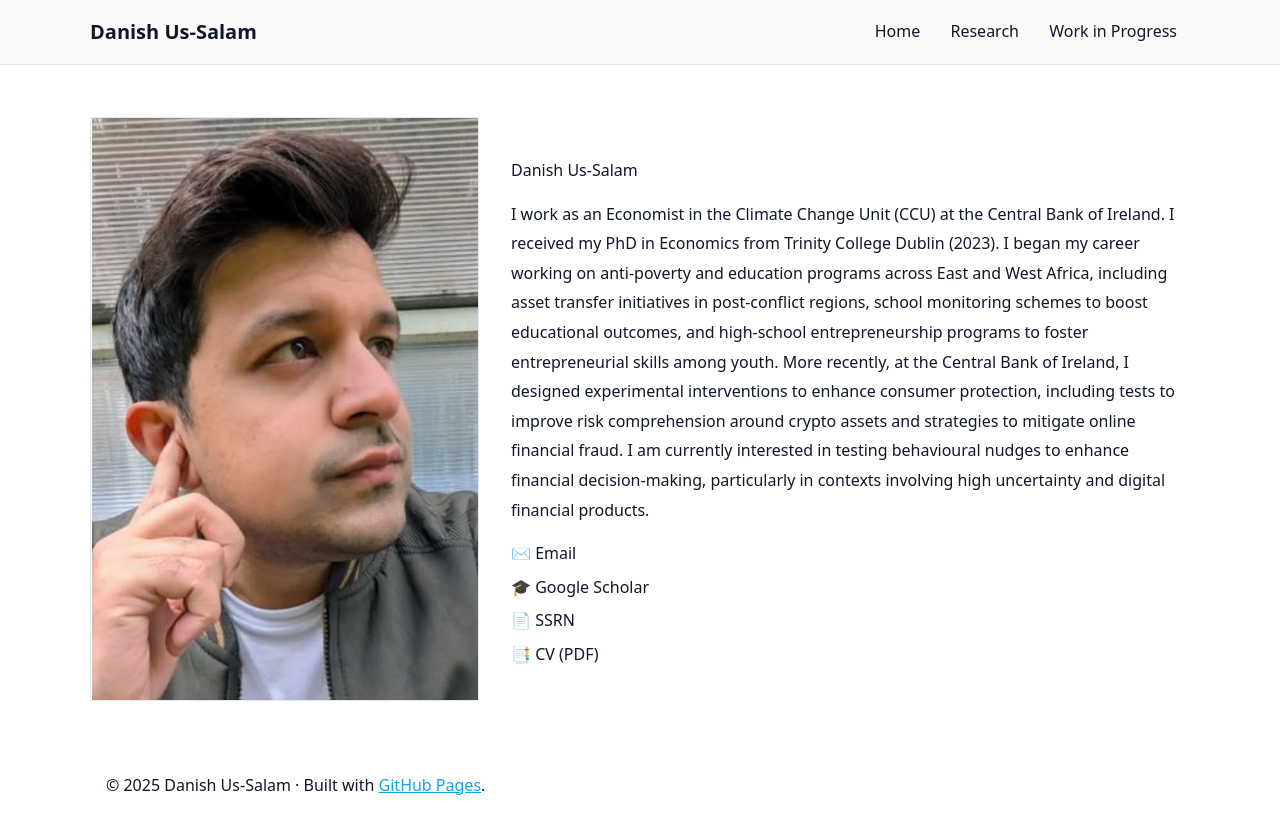
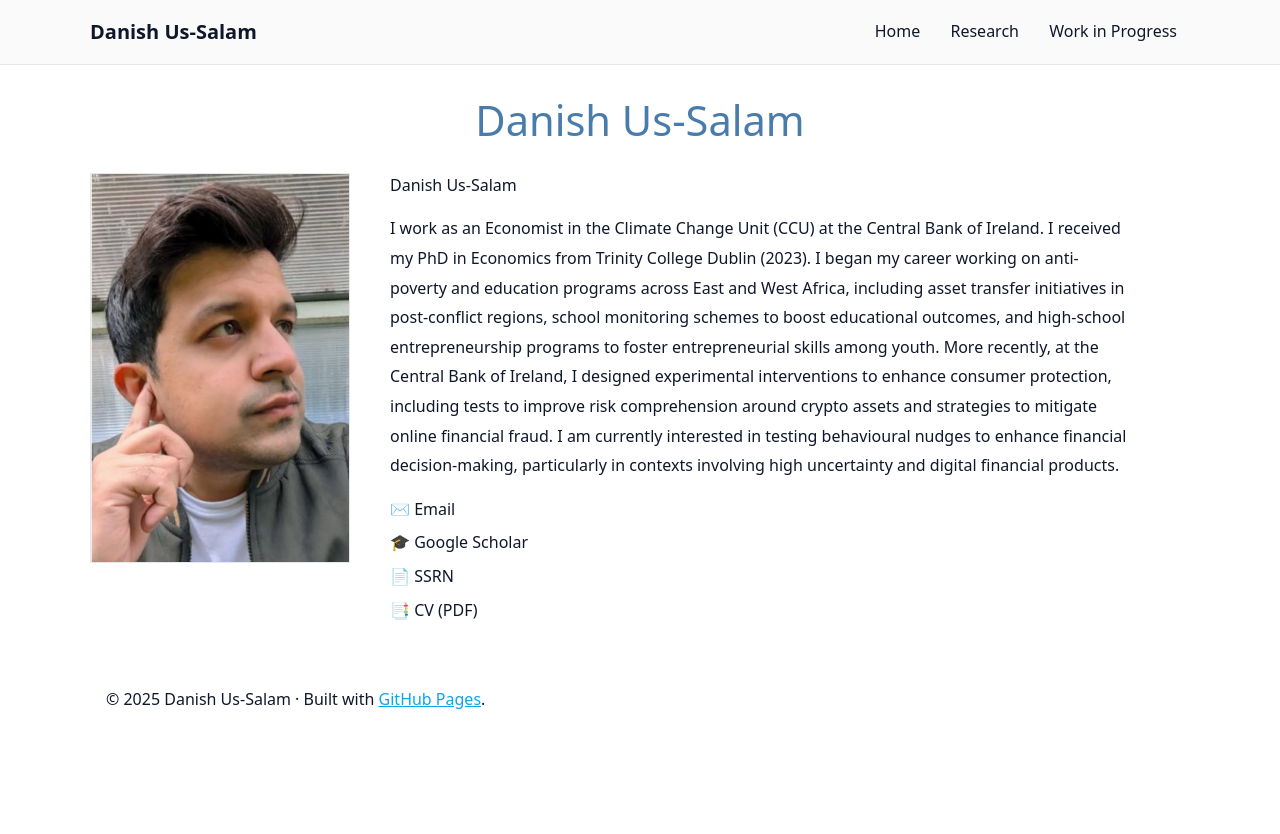
Before and after one commit to danishussalam/danishussalam.github.io, a Jekyll site: the page built from index.md, in a window 1280 px wide. Shown: the top 834 px of the page. Built offline with Jekyll 4.4.1, drawn with Linux system fonts in a browser that asks for light colours.

Commit message:
Update index.md

```diff
--- a/index.md
+++ b/index.md
@@ -3,9 +3,11 @@ layout: default
 title: "Home"
 ---
 
-<div class="about-section">
+<h1 class="page-name">Danish Us-Salam</h1>
+
+<div class="about-hero">
   <div class="profile-pic">
-    <img src="/assets/profile3.jpg" alt="Danish Us-Salam" />
+    <img src="{{ '/assets/profile3.jpg' | relative_url }}" alt="Danish Us-Salam">
   </div>
   <div class="bio">
     Danish Us-Salam
```
